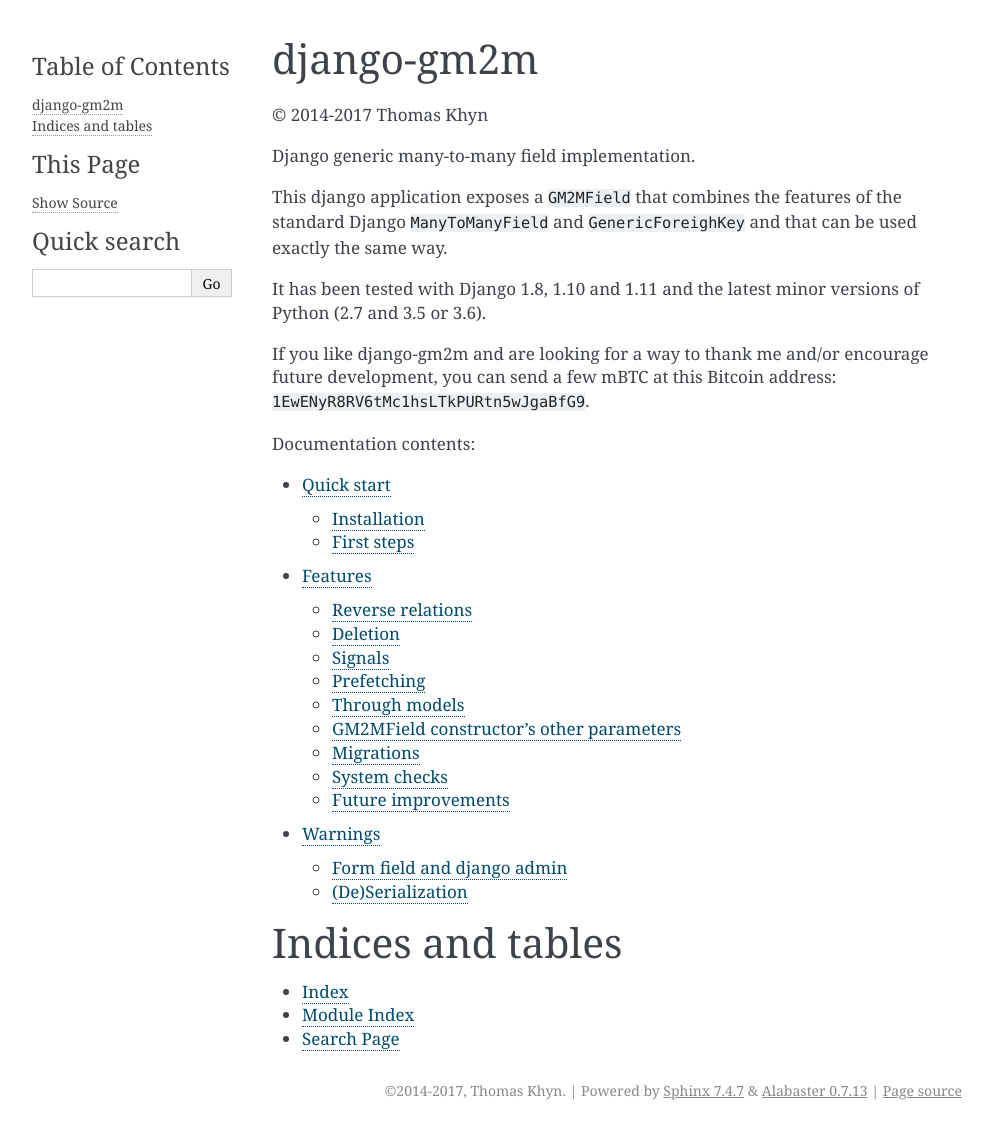
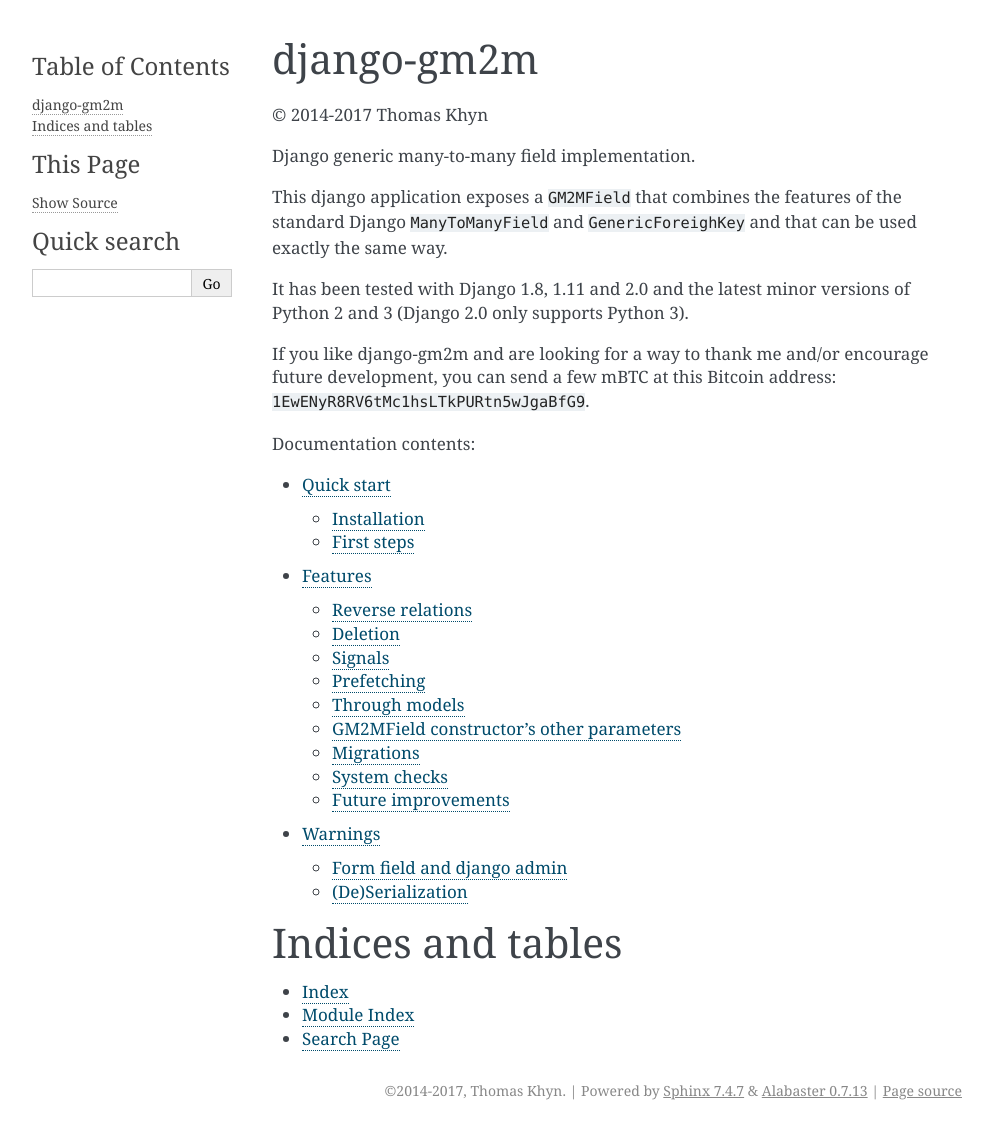
Before and after one commit to tkhyn/django-gm2m, a Sphinx documentation site: the page built from doc/index.rst, in a window 1280 px wide. Shown: the whole page, without its empty margins (148-1140 px from the left). Built offline with Sphinx 7.4.7, drawn with Linux system fonts in a browser that asks for light colours.

Commit message:
doc(versions): update django versions in doc index

```diff
--- a/doc/index.rst
+++ b/doc/index.rst
@@ -11,8 +11,8 @@
 the features of the standard Django ``ManyToManyField`` and
 ``GenericForeighKey`` and that can be used exactly the same way.
 
-It has been tested with Django 1.8, 1.10 and 1.11 and the latest minor
-versions of Python (2.7 and 3.5 or 3.6).
+It has been tested with Django 1.8, 1.11 and 2.0 and the latest minor versions
+of Python 2 and 3 (Django 2.0 only supports Python 3).
 
 If you like django-gm2m and are looking for a way to thank me and/or encourage
 future development, you can send a few mBTC at this Bitcoin address:
```
